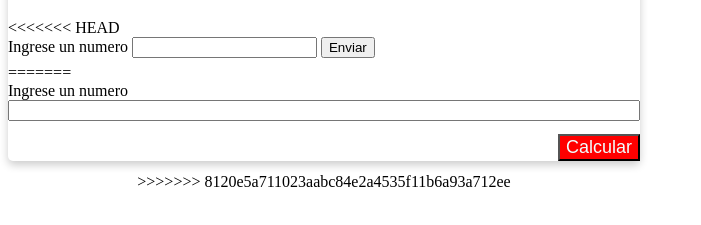
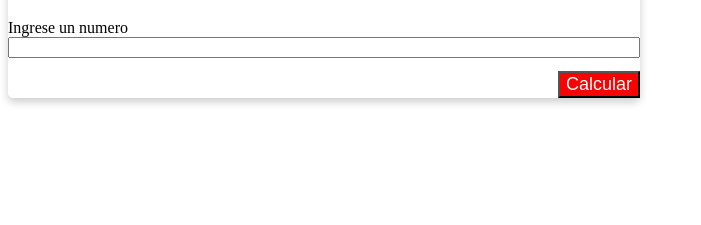
Before and after one commit to EliecerAAguilar/javascript-test, a plain HTML site: page index.html in a window 1280 px wide. Shown: the part 61-286 px from the top of the page, without its empty margins (0-701 px from the left). Drawn offline with Linux system fonts and the light colour scheme.

Commit message:
quick fix index tags id

```diff
--- a/index.html
+++ b/index.html
@@ -10,17 +10,6 @@
 <body>
     <div class="main-st">
         <h1>Secuencia de Fibonnaci</h1>
-<<<<<<< HEAD
-        <form name="cant-cards" method="post" class="form" id="miFormulario">
-            <label for="numero">Ingrese un numero</label>
-            <input type="text" name="numero">
-            <input type="submit" value="Enviar">
-        </form>
-
-        <div id="cards">
-            <!--cartas de los numeros-->
-        </div>
-=======
         <form id="miFormulario" class="myForm">
             <label for="numero">Ingrese un numero</label>
             <input type="text" name="numero" id="num">
@@ -30,7 +19,6 @@
     </div>
     <div id="cards">
         <!--cartas de los numeros-->
->>>>>>> 8120e5a711023aabc84e2a4535f11b6a93a712ee
     </div>
     <script src="script.js"></script>
 </body>
```
